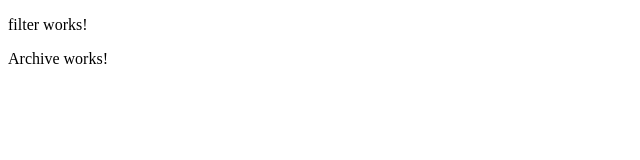
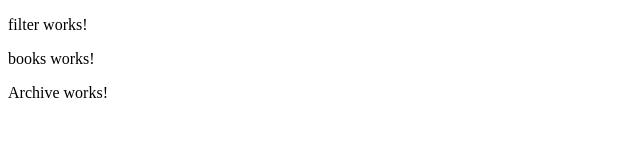
Before and after one commit to diegosozio/UniLibrary, an Angular app in the folder angular-client/: page /gallery in a window 1280 px wide. Shown: the top 160 px of the page, without its empty margins (0-640 px from the left). Built offline with nearby package versions, Linux system fonts and the light colour scheme.

Commit message:
[ADD] add books component

```diff
--- a/angular-client/src/app/app.module.ts
+++ b/angular-client/src/app/app.module.ts
@@ -6,12 +6,14 @@ import { AppComponent } from './app.component';
 import { ArchiveComponent } from './archive/archive.component';
 import { ArchiveModule } from './archive/archive.module';
 import { FilterComponent } from './archive/filter/filter.component';
+import { BooksComponent } from './archive/books/books.component';
 
 @NgModule({
   declarations: [
     AppComponent,
     ArchiveComponent,
-    FilterComponent
+    FilterComponent,
+    BooksComponent
   ],
   imports: [
     BrowserModule,
--- a/angular-client/src/app/archive/archive.component.html
+++ b/angular-client/src/app/archive/archive.component.html
@@ -1,2 +1,3 @@
 <app-filter></app-filter>
+<app-books></app-books>
 <p>Archive works!</p>
--- /dev/null
+++ b/angular-client/src/app/archive/books/books.component.html
@@ -0,0 +1 @@
+<p>books works!</p>
--- /dev/null
+++ b/angular-client/src/app/archive/books/books.component.ts
@@ -0,0 +1,15 @@
+import { Component, OnInit } from '@angular/core';
+
+@Component({
+  selector: 'app-books',
+  templateUrl: './books.component.html',
+  styleUrls: ['./books.component.scss']
+})
+export class BooksComponent implements OnInit {
+
+  constructor() { }
+
+  ngOnInit(): void {
+  }
+
+}
```
Also changed, not shown: angular-client/src/app/archive/books/books.component.scss (added), 1 other file (tests, documents, lock files or other folders).
